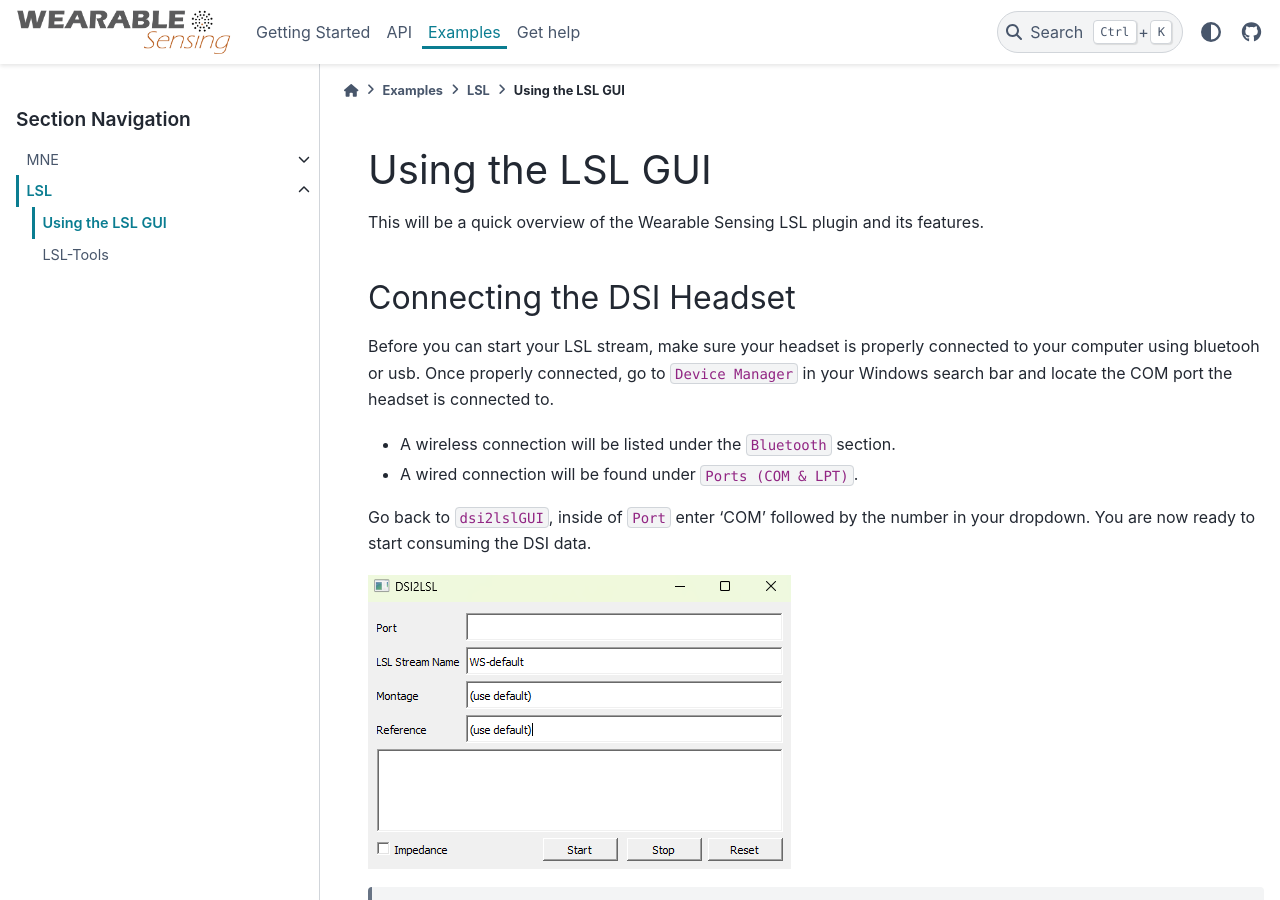
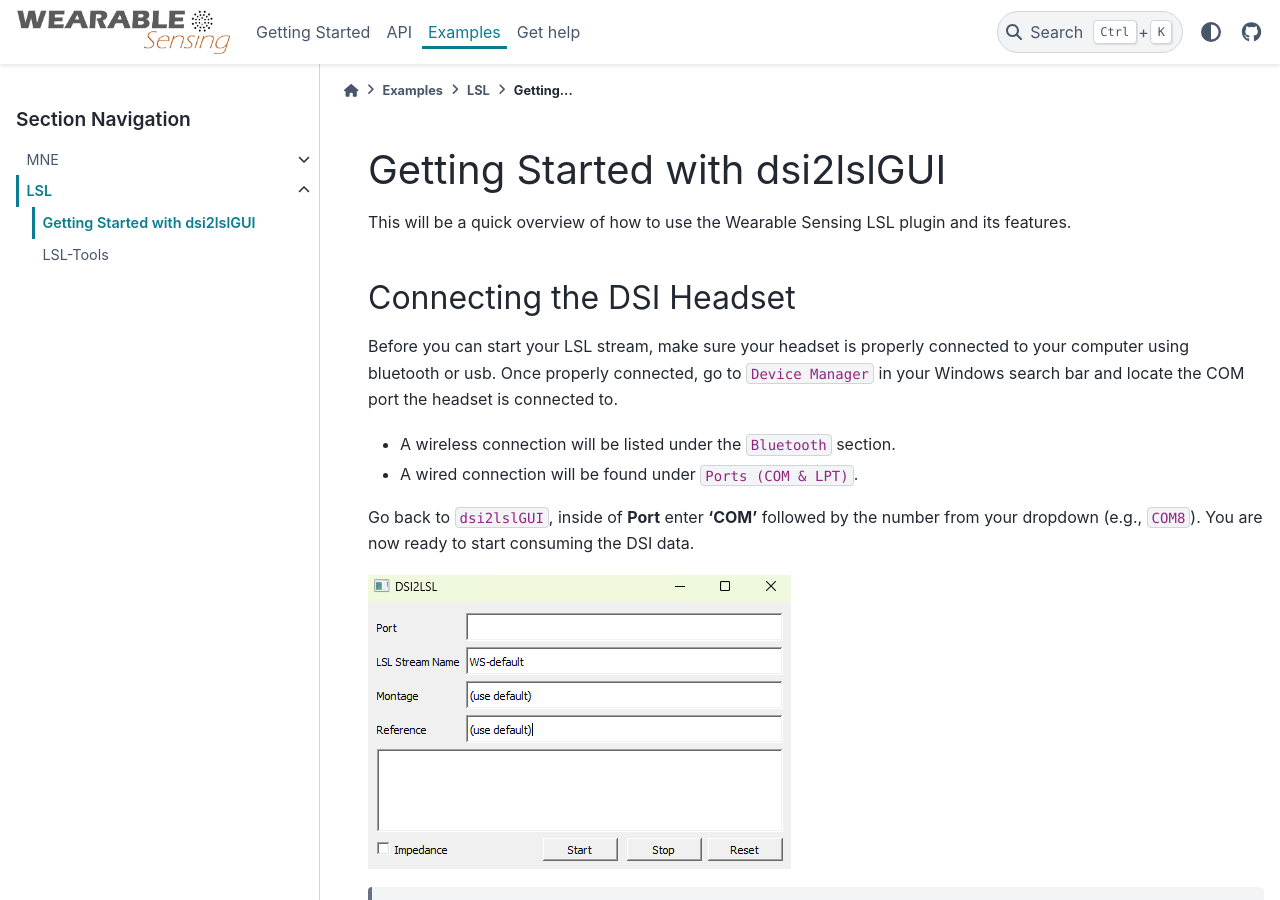
Before and after one commit to WearableSensing/wiki, a Sphinx documentation site: the page built from docs/examples/lsl/gui.md, in a window 1280 px wide and 900 px high. Built offline with Sphinx 7.4.7 and the PyData theme 0.15.4, drawn with Linux system fonts in a browser that asks for light colours; some of the changed text lies outside the part shown.

````diff
--- a/docs/examples/lsl/gui.md
+++ b/docs/examples/lsl/gui.md
@@ -1,16 +1,16 @@
-# Using the LSL GUI
+# Getting Started with dsi2lslGUI
 
-This will be a quick overview of the Wearable Sensing LSL plugin and its features.
+This will be a quick overview of how to use the Wearable Sensing LSL plugin and its features.
 
 ## Connecting the DSI Headset
 
-Before you can start your LSL stream, make sure your headset is properly connected to your computer using bluetooh or usb. Once properly connected, go to `Device Manager` in your Windows search bar and locate the COM port the headset is connected to.
+Before you can start your LSL stream, make sure your headset is properly connected to your computer using bluetooth or usb. Once properly connected, go to `Device Manager` in your Windows search bar and locate the COM port the headset is connected to.
 
 * A wireless connection will be listed under the `Bluetooth` section.
 
 * A wired connection will be found under `Ports (COM & LPT)`.
 
-Go back to `dsi2lslGUI`, inside of `Port` enter 'COM' followed by the number in your dropdown. You are now ready to start consuming the DSI data.
+Go back to `dsi2lslGUI`, inside of **Port** enter **'COM'** followed by the number from your dropdown (e.g., `COM8`). You are now ready to start consuming the DSI data.
 
 ![alt text](../../_static/gui-1.png)
 
@@ -48,7 +48,7 @@ You can optionally override which EEG channels are streamed by typing into the *
 C3,C4,Pz
 ```
 
-You can optionally override where the EEG channels are referenced to using the **Reference** text box. Enter the difference or average of channels you wish to reference.
+You can optionally override where the EEG channels are referenced to by typing into the **Reference** box. Enter the difference or average of channels you wish to reference.
 
 * Setting channel reference to average of `C3` and `C4`.
 
````
Also changed, not shown: other parts of docs/examples/lsl/gui.md (+1 -1 lines), docs/examples/lsl/index.md (+3 -3 lines), docs/examples/lsl/tools.md (+15 -7 lines), docs/examples/mne/load.md (+4 -0 lines), docs/examples/lsl/gui-3.png (deleted), docs/examples/lsl/gui-4.png (deleted).
